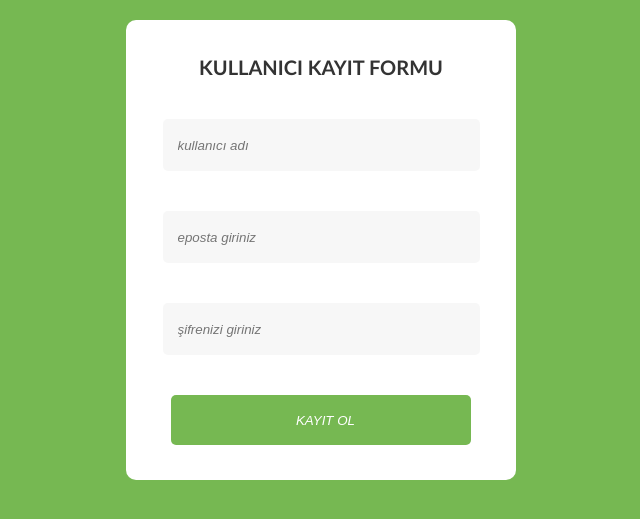
After one commit to ecemskarr/site_v1, a PHP site: page /admin/Login/kayit.php in a window 1280 px wide. The commit adds this page. Shown: the top 519 px of the page, without its empty margins (319-959 px from the left). Run offline with PHP 8.4, Linux system fonts and the light colour scheme.

Commit message:
kayıt olma işlemi yapıldı

```diff
--- /dev/null
+++ b/admin/Login/kayit.php
@@ -0,0 +1,65 @@
+<!doctype html>
+<html>
+    <head>
+        <title>Kullanıcı Kayıt Formu</title>
+        <meta charset="utf-8" />
+        <style type="text/css">
+            body{
+                background:#76b852;
+                font-size:10px;
+                font-family:Trebuchet MS;
+            }
+            #kayitFormu{
+
+                border-radius:10px;
+                background:#ffffff;
+                width:360px;
+                margin:auto;
+                margin-top:20px;
+                padding:15px;
+                text-align:center;
+            }
+            input, button
+            {
+                border-radius:5px;
+                border:none;
+                width:300px;
+                height:50px;
+                margin:20px 0px 20px 0px;
+                background:rgba(240,240,240,.5);
+                padding-left:15px;
+                font-style:italic;
+
+            }
+
+            .btn{
+                background:#76b852;
+                color:white;
+            }
+            h3{
+                color:#333;
+                text-transform:uppercase;
+                font-size:20px;
+            }
+
+        </style>
+    </head>
+    <body>
+
+        <div id="kayitFormu">
+            <form action="islem.php" method="post">
+                <h3>KULLANICI Kayıt Formu</h3>
+                <input type="text" name="username" placeholder="kullanıcı adı"   />
+
+                <input type="email" name="mail" placeholder="eposta giriniz" required />
+
+                <input type="password" name="password" placeholder="şifrenizi giriniz" />
+
+                <input class="btn" type="submit" name="kullanicikaydet" value="KAYIT OL" />
+            </form>
+
+        </div>
+
+
+    </body>
+</html>
--- a/admin/Login/login.php
+++ b/admin/Login/login.php
@@ -108,7 +108,7 @@ else{
 						Hesabınız yok mu ?
 						</span>
 
-						<a class="txt2" href="#">
+						<a class="txt2" href="kayit.php">
 							Kayıt Olun
 						</a>
 					</div>
--- a/admin/index.php
+++ b/admin/index.php
@@ -10,6 +10,9 @@
 
 
 // eğer giriş yapılmış ise dashboard sayfasına yönlendir
-
+if(isset($_POST[kullanicikaydet]))
+{
+    echo "doğru yer";
+}
 
 ?>
--- a/index.php
+++ b/index.php
@@ -474,9 +474,9 @@ foreach($calismalarim as $row){
 
 
 
-    <a href="#" class="back-to-top"><i class="fa fa-chevron-up"></i></a>
+   <a href="#" class="back-to-top"><i class="fa fa-chevron-up"></i></a>
 
-    <?php include 'footer.php'; ?>
+   <?php include 'footer.php'; ?>
     <!-- JavaScript Libraries -->
     <script src="lib/jquery/jquery.min.js"></script>
     <script src="lib/bootstrap/js/bootstrap.min.js"></script>
```
Also changed, not shown: admin/Login/islem.php (added, +62 -0 lines).
